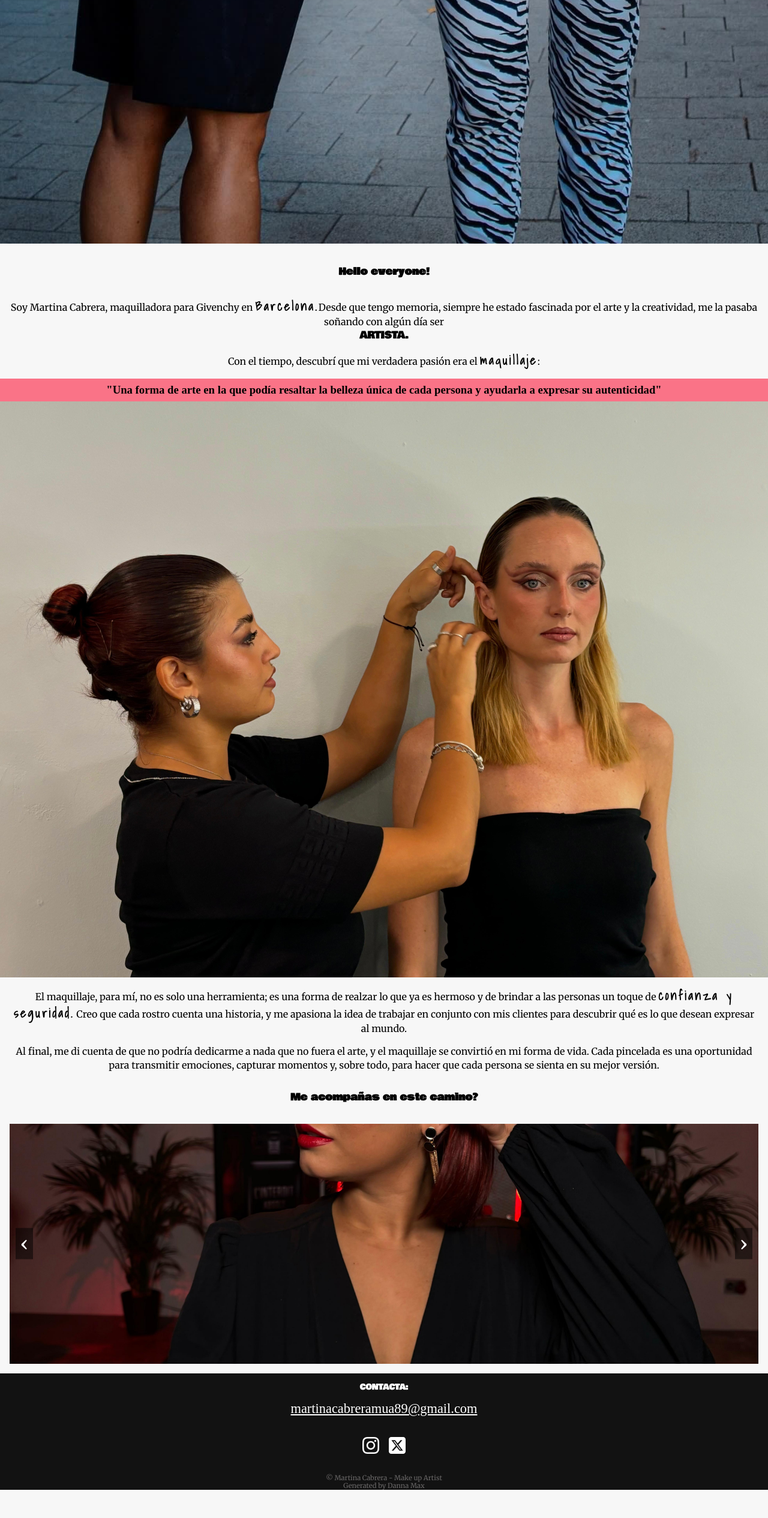
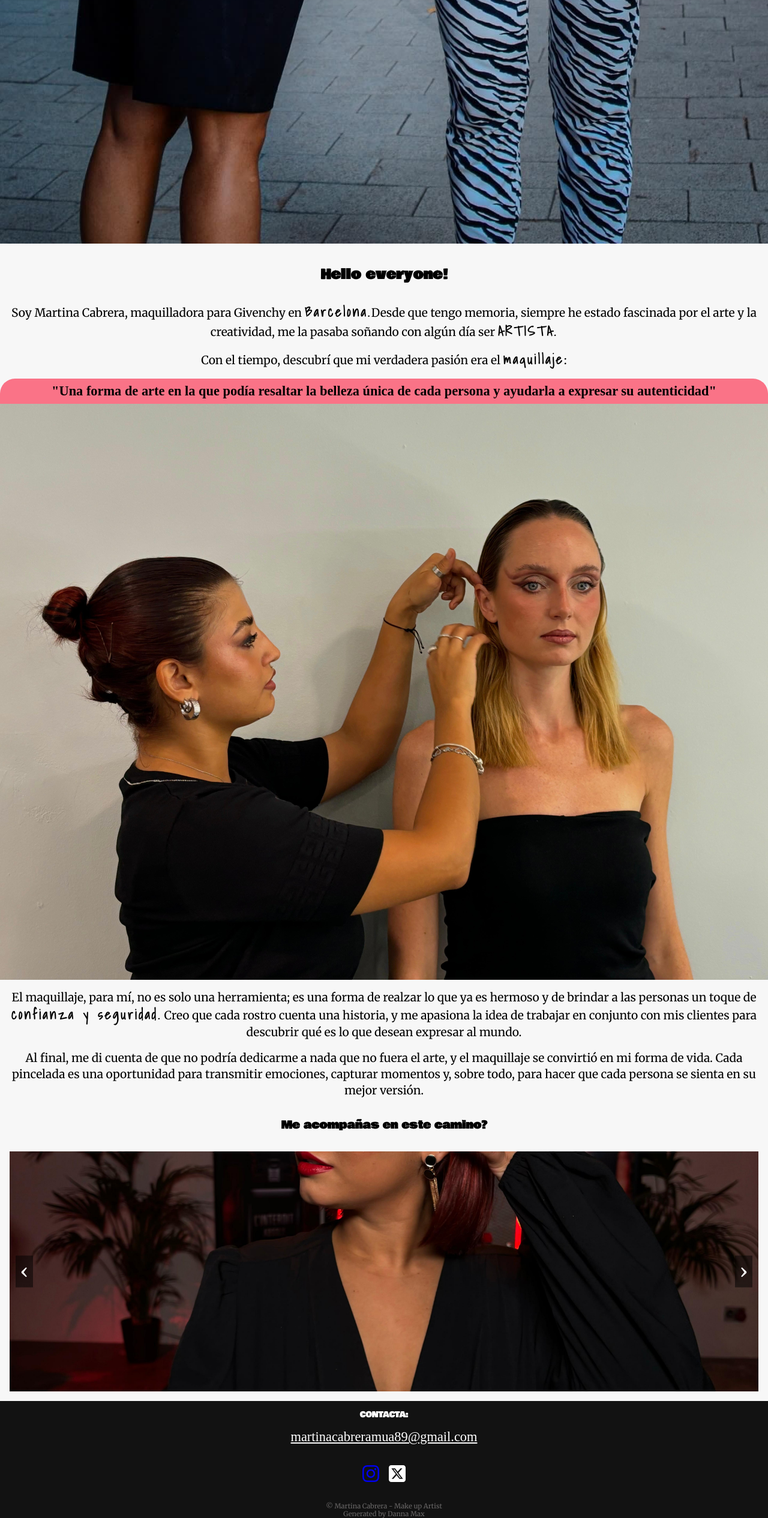
Before and after one commit to MaxDanna26/MartinaCabreraMUA, a Next.js app: page / in a window 1280 px wide. Shown: the part 1536-4066 px from the top of the page at 60% size. Before the commit the page ends 4019 px from the top, so only its background shows below. Built offline with nearby package versions, Linux system fonts and the light colour scheme; a web font is replaced by a local one.

Commit message:
aboutMeFix

```diff
--- a/public/CSS/aboutMe.css
+++ b/public/CSS/aboutMe.css
@@ -11,19 +11,14 @@
 }
 
 h4{
+    font-size: 1.4rem;
     margin: 1rem;
     font-family: 'Bowlby One', sans-serif;
 }
 
-.artist{
-    margin: 0;
-    display: block;
-}
-
-
 strong{
     font-family: "Shadows Into Light";
-    font-size: 1.3rem;
+    font-size: 1.4rem;
     letter-spacing: 0.2rem;
     color: black;
 }
@@ -36,9 +31,11 @@ strong{
     background-color: #fa7387;
     width: 100%;
     margin: 0;
+    border-radius: 25px;
 }
 
 .fraseCentral h3{
+    font-size: 1.4rem;
     margin: 0.5rem;
 }
 
@@ -46,3 +43,11 @@ strong{
     width: 100%;
     height: auto;
 }
+
+p{
+    font-size: 1.2rem;
+}
+
+.lastFrase{
+    font-size: 1.1rem;
+}
--- a/public/Components/aboutMe.tsx
+++ b/public/Components/aboutMe.tsx
@@ -26,15 +26,10 @@ return(
             Hello everyone!
         </h4>
 
-        <div>
-            <p>
-                Soy Martina Cabrera, maquilladora para Givenchy en <strong>Barcelona.</strong>
-                Desde que tengo memoria, siempre he estado fascinada por el arte y la creatividad, me la pasaba soñando con algún día ser
-            </p>
-
-            <h4 className="artist">ARTISTA.</h4>
-        </div>
-
+        <p>
+            Soy Martina Cabrera, maquilladora para Givenchy en <strong>Barcelona.</strong>
+            Desde que tengo memoria, siempre he estado fascinada por el arte y la creatividad, me la pasaba soñando con algún día ser <strong>ARTISTA.</strong>
+        </p>
 
         <p>
             Con el tiempo, descubrí que mi verdadera pasión era el <strong>maquillaje</strong>:
@@ -60,8 +55,8 @@ return(
             Al final, me di cuenta de que no podría dedicarme a nada que no fuera el arte, y el maquillaje se convirtió en mi forma de vida. Cada pincelada es una oportunidad para transmitir emociones, capturar momentos y, sobre todo, para hacer que cada persona se sienta en su mejor versión.
         </p>
 
-         <h4>
-            Me acompañas en este camino?
+         <h4 className="lastFrase">
+            Me acompañas en este camino?
         </h4>
 
         <ImageSlider images={images}></ImageSlider>
--- a/public/Components/footer.tsx
+++ b/public/Components/footer.tsx
@@ -21,14 +21,14 @@ return (
         </p>
 
         <div className='redesFooter'>
-            <FontAwesomeIcon icon={faInstagram}
+            <a href="https://www.instagram.com/martinacabreramua?igsh=ajB4bGhrcGVpZWcz "><FontAwesomeIcon icon={faInstagram}
             className={isHover ? 'animate__animated animate__fadeInUp' : 'animate__animated'}
             onMouseEnter={() => setIsHover(true)}
-            onMouseLeave={() => setIsHover(false)}  size="2x" style={{color: "#11114"}}/>
+            onMouseLeave={() => setIsHover(false)}  size="2x" style={{color: "#11114"}}/></a>
 
-            <FontAwesomeIcon className={isHover ? 'animate__animated animate__fadeInUp' : 'animate__animated'}
+            <a href=""><FontAwesomeIcon className={isHover ? 'animate__animated animate__fadeInUp' : 'animate__animated'}
             onMouseEnter={() => setIsHover(true)}
-            onMouseLeave={() => setIsHover(false)}  icon={faSquareXTwitter} size="2x" style={{color: "white"}} />
+            onMouseLeave={() => setIsHover(false)}  icon={faSquareXTwitter} size="2x" style={{color: "white"}} /></a>
         </div>
 
         <span>© Martina Cabrera - Make up Artist</span>
--- a/public/Components/menu.tsx
+++ b/public/Components/menu.tsx
@@ -41,9 +41,10 @@ return(
         </ul>
 
         <div className='redes'>
-            <FontAwesomeIcon icon={faInstagram} beat size="2x" style={{color: "#111114",}}/>
 
-            <FontAwesomeIcon icon={faSquareXTwitter} beat size="2x"  style={{color: "#111114",}} />
+            <a href="https://www.instagram.com/martinacabreramua?igsh=ajB4bGhrcGVpZWcz "><FontAwesomeIcon icon={faInstagram} beat size="2x" style={{color: "#111114",}}/></a>
+
+            <a href=""><FontAwesomeIcon icon={faSquareXTwitter} beat size="2x"  style={{color: "#111114",}} /></a>
         </div>
     </nav>
 
```
Also changed, not shown: public/Fotos/Portada.jpg (added), public/Fotos/Portada2.jpg (added).
